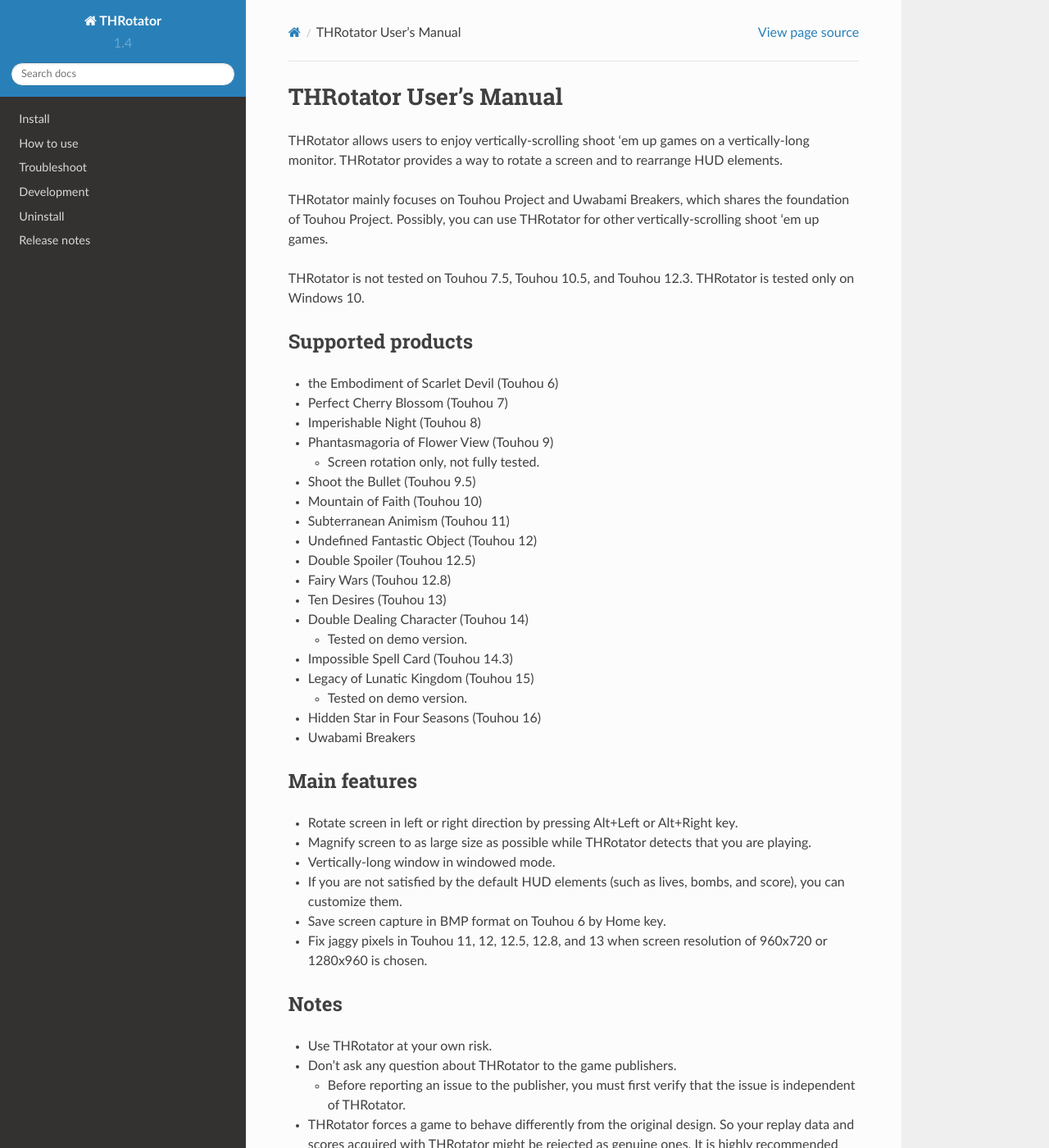
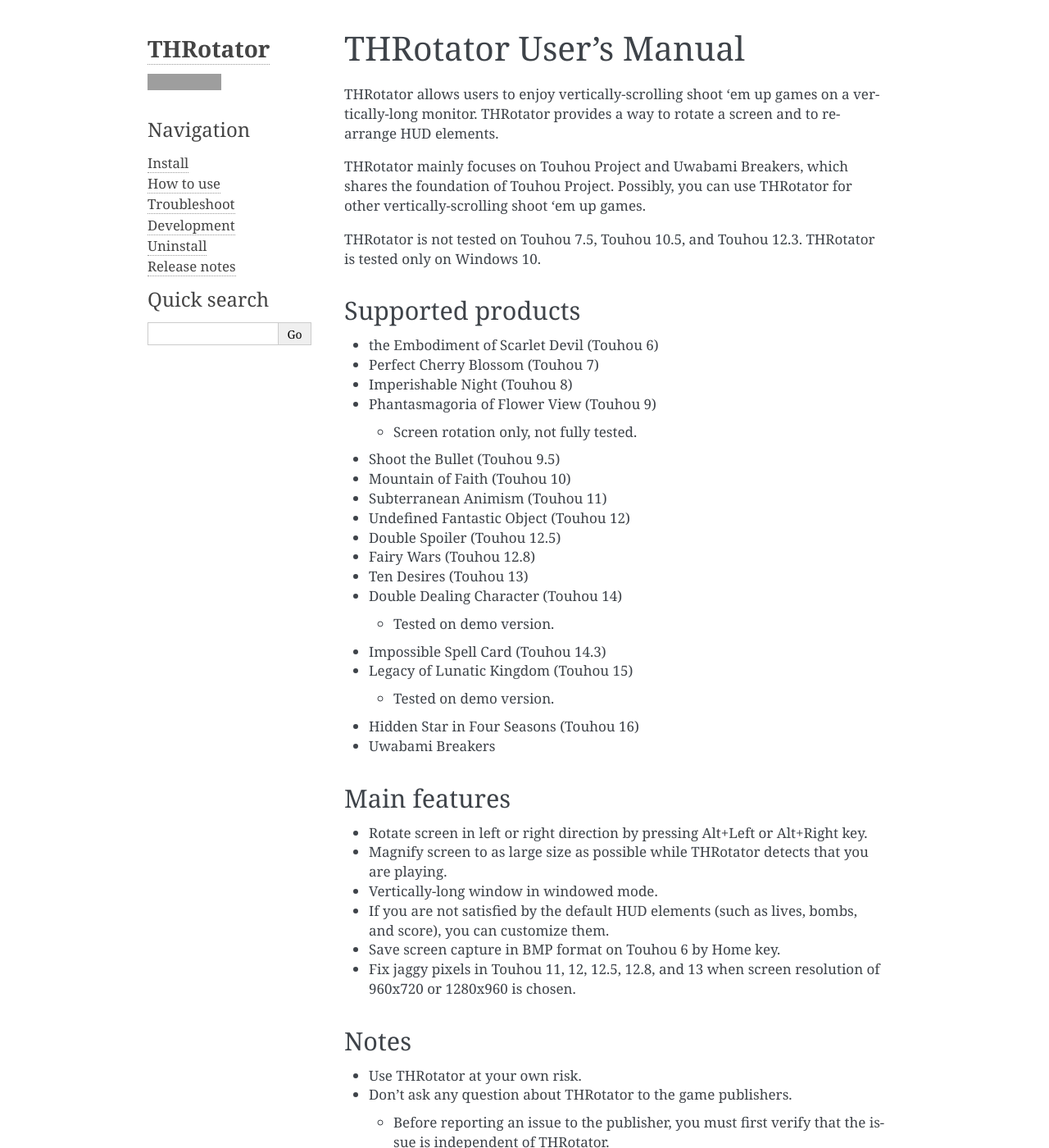
Before and after one commit to massanoori/THRotator-manual, a Sphinx documentation site: the page built from docs/index.rst, in a window 1280 px wide and 1400 px high. Shown: the whole window at 82% size. Built offline with Sphinx 7.4.7, drawn with Linux system fonts in a browser that asks for light colours; some of the changed text lies outside the part shown; grey boxes are pictures that could not be loaded.

Commit message:
Update theme for 2.0

```diff
--- a/docs/conf.py
+++ b/docs/conf.py
@@ -54,9 +54,9 @@
 # built documents.
 #
 # The short X.Y version.
-version = u'1.4'
+version = u'2.0'
 # The full version, including alpha/beta/rc tags.
-release = u'1.4.0-devel'
+release = u'2.0.0'
 
 # The language for content autogenerated by Sphinx. Refer to documentation
 # for a list of supported languages.
@@ -85,7 +85,7 @@
 # The theme to use for HTML and HTML Help pages.  See the documentation for
 # a list of builtin themes.
 #
-html_theme = 'sphinx_rtd_theme'
+html_theme = 'alabaster'
 
 # The name for this set of Sphinx documents.  If None, it defaults to
 # "<project> v<release> documentation".
@@ -95,13 +95,26 @@
 # further.  For a list of options available for each theme, see the
 # documentation.
 #
-# html_theme_options = {}
+html_theme_options = {
+	'fixed_sidebar': True,
+	'github_user': 'massanoori',
+	'github_repo': 'THRotator',
+}
 
 # Add any paths that contain custom static files (such as style sheets) here,
 # relative to this directory. They are copied after the builtin static files,
 # so a file named "default.css" will overwrite the builtin "default.css".
 # html_static_path = ['_static']
 
+# Custom sidebar templates, maps document names to template names.
+html_sidebars = {
+    '**': [
+		'about.html',
+        'navigation.html',
+		'relations.html',
+		'searchbox.html'
+	],
+}
 
 # -- Options for HTMLHelp output ------------------------------------------
 
```
